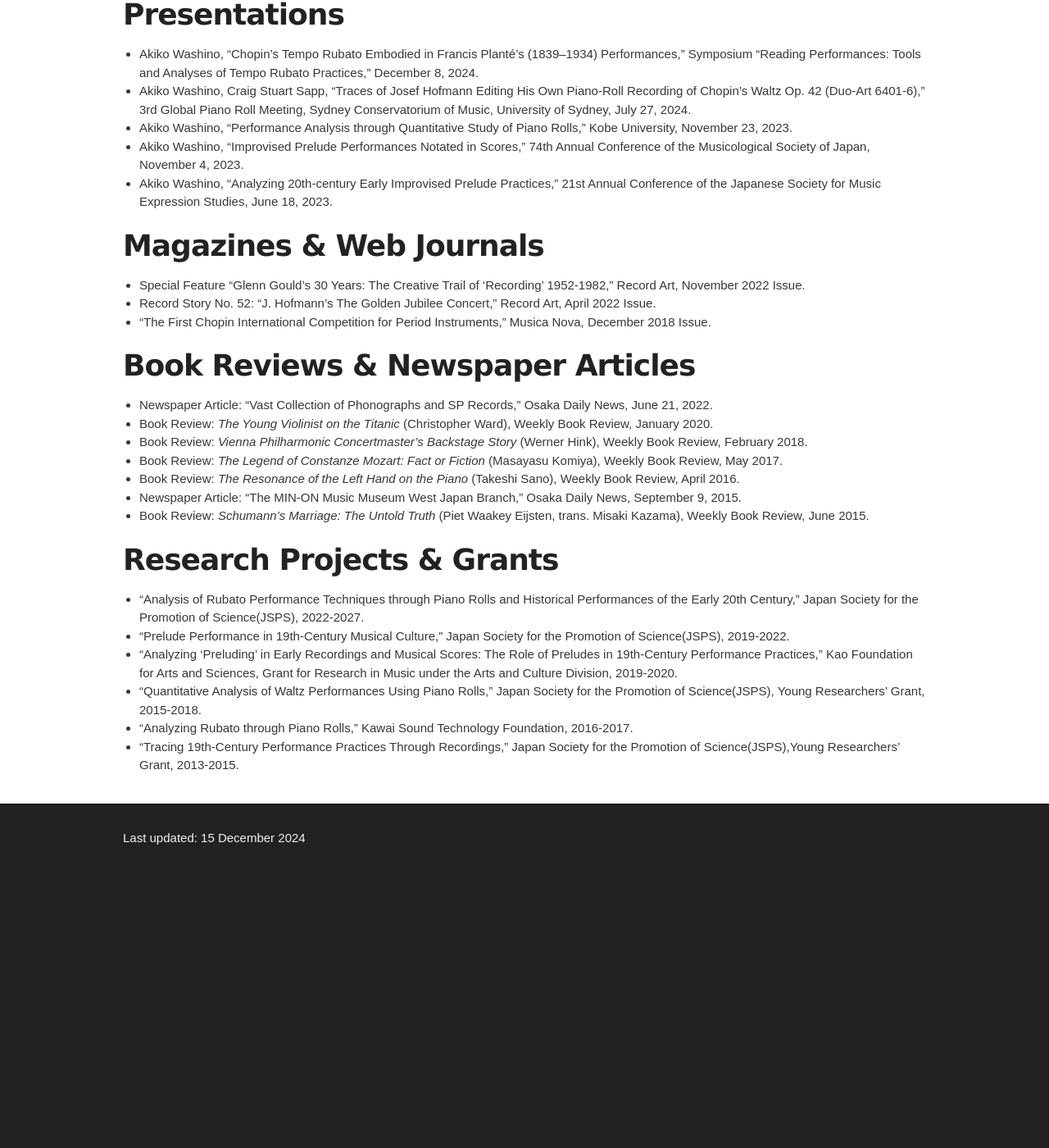
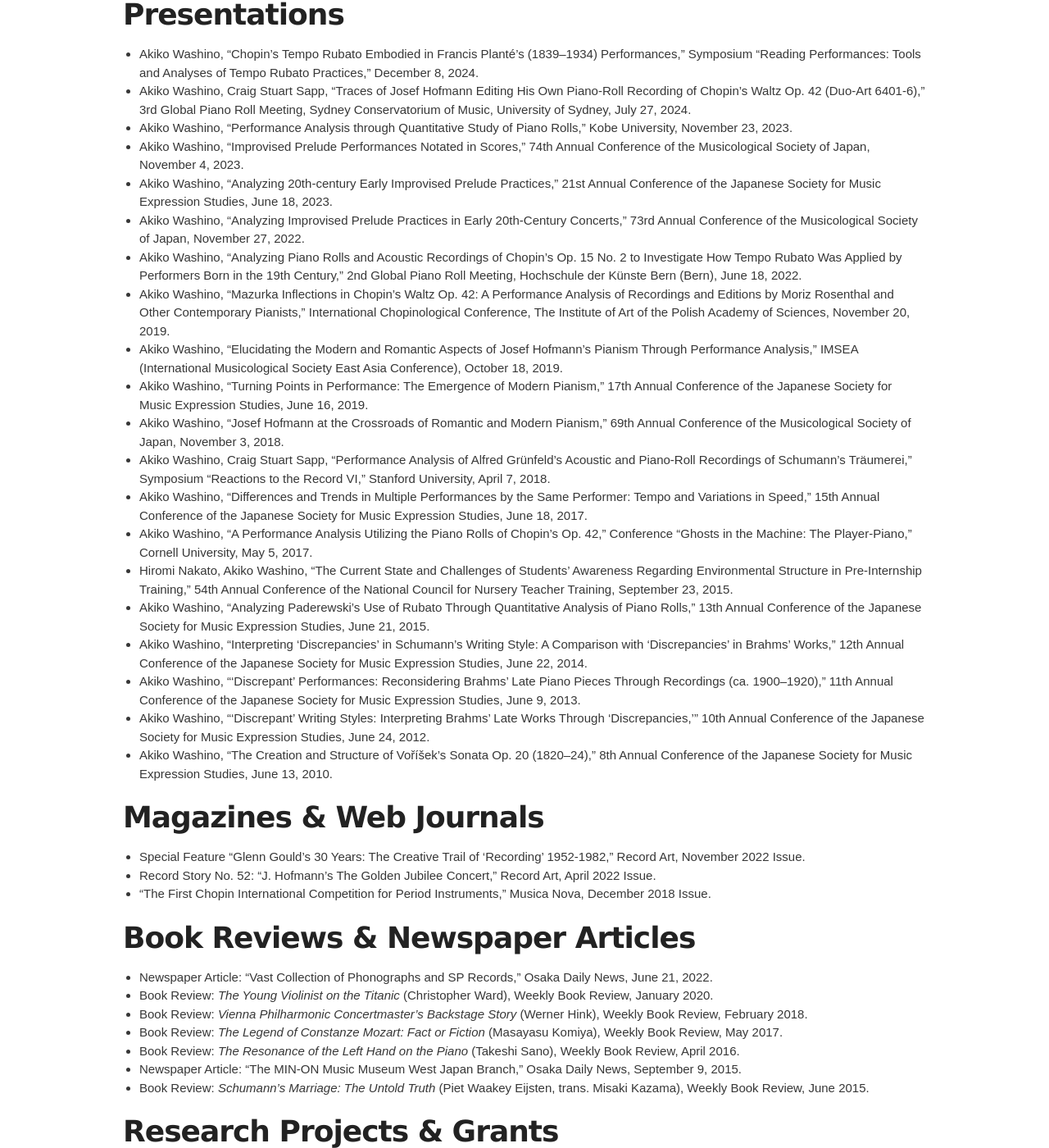
Before and after one commit to akikowashino/akikowashino.github.io, a Jekyll site: the page built from index-en.md, in a window 1280 px wide and 1400 px high, scrolled down 1790 px. Shown: the whole window at 82% size. Built offline with Jekyll 4.4.1, drawn with Linux system fonts in a browser that asks for light colours; before the commit the page ends 2858 px from its top, so only the background shows below that.

Commit message:
Update index-en.md

```diff
--- a/index-en.md
+++ b/index-en.md
@@ -58,6 +58,21 @@ lang: en
 * Akiko Washino, "Performance Analysis through Quantitative Study of Piano Rolls," Kobe University, November 23, 2023.
 * Akiko Washino, "Improvised Prelude Performances Notated in Scores," 74th Annual Conference of the Musicological Society of Japan, November 4, 2023.
 * Akiko Washino, "Analyzing 20th-century Early Improvised Prelude Practices," 21st Annual Conference of the Japanese Society for Music Expression Studies, June 18, 2023.
+* Akiko Washino, “Analyzing Improvised Prelude Practices in Early 20th-Century Concerts,” 73rd Annual Conference of the Musicological Society of Japan, November 27, 2022.
+* Akiko Washino, “Analyzing Piano Rolls and Acoustic Recordings of Chopin’s Op. 15 No. 2 to Investigate How Tempo Rubato Was Applied by Performers Born in the 19th Century,” 2nd Global Piano Roll Meeting, Hochschule der Künste Bern (Bern), June 18, 2022.
+* Akiko Washino, “Mazurka Inflections in Chopin’s Waltz Op. 42: A Performance Analysis of Recordings and Editions by Moriz Rosenthal and Other Contemporary Pianists,” International Chopinological Conference, The Institute of Art of the Polish Academy of Sciences, November 20, 2019.
+* Akiko Washino, “Elucidating the Modern and Romantic Aspects of Josef Hofmann’s Pianism Through Performance Analysis,” IMSEA (International Musicological Society East Asia Conference), October 18, 2019.
+* Akiko Washino, “Turning Points in Performance: The Emergence of Modern Pianism,” 17th Annual Conference of the Japanese Society for Music Expression Studies, June 16, 2019.
+* Akiko Washino, “Josef Hofmann at the Crossroads of Romantic and Modern Pianism,” 69th Annual Conference of the Musicological Society of Japan, November 3, 2018.
+* Akiko Washino, Craig Stuart Sapp, “Performance Analysis of Alfred Grünfeld’s Acoustic and Piano-Roll Recordings of Schumann’s Träumerei,” Symposium “Reactions to the Record VI,” Stanford University, April 7, 2018.
+* Akiko Washino, “Differences and Trends in Multiple Performances by the Same Performer: Tempo and Variations in Speed,” 15th Annual Conference of the Japanese Society for Music Expression Studies, June 18, 2017.
+* Akiko Washino, “A Performance Analysis Utilizing the Piano Rolls of Chopin’s Op. 42,” Conference “Ghosts in the Machine: The Player-Piano,” Cornell University, May 5, 2017.
+* Hiromi Nakato, Akiko Washino, “The Current State and Challenges of Students’ Awareness Regarding Environmental Structure in Pre-Internship Training,” 54th Annual Conference of the National Council for Nursery Teacher Training, September 23, 2015.
+* Akiko Washino, “Analyzing Paderewski’s Use of Rubato Through Quantitative Analysis of Piano Rolls,” 13th Annual Conference of the Japanese Society for Music Expression Studies, June 21, 2015.
+* Akiko Washino, “Interpreting ‘Discrepancies’ in Schumann’s Writing Style: A Comparison with ‘Discrepancies’ in Brahms’ Works,” 12th Annual Conference of the Japanese Society for Music Expression Studies, June 22, 2014.
+* Akiko Washino, “‘Discrepant’ Performances: Reconsidering Brahms’ Late Piano Pieces Through Recordings (ca. 1900–1920),” 11th Annual Conference of the Japanese Society for Music Expression Studies, June 9, 2013.
+* Akiko Washino, “‘Discrepant’ Writing Styles: Interpreting Brahms’ Late Works Through ‘Discrepancies,’” 10th Annual Conference of the Japanese Society for Music Expression Studies, June 24, 2012.
+* Akiko Washino, “The Creation and Structure of Voříšek’s Sonata Op. 20 (1820–24),” 8th Annual Conference of the Japanese Society for Music Expression Studies, June 13, 2010.
 
 # Magazines & Web Journals
 * Special Feature "Glenn Gould's 30 Years: The Creative Trail of ‘Recording’ 1952-1982," Record Art, November 2022 Issue.
```
